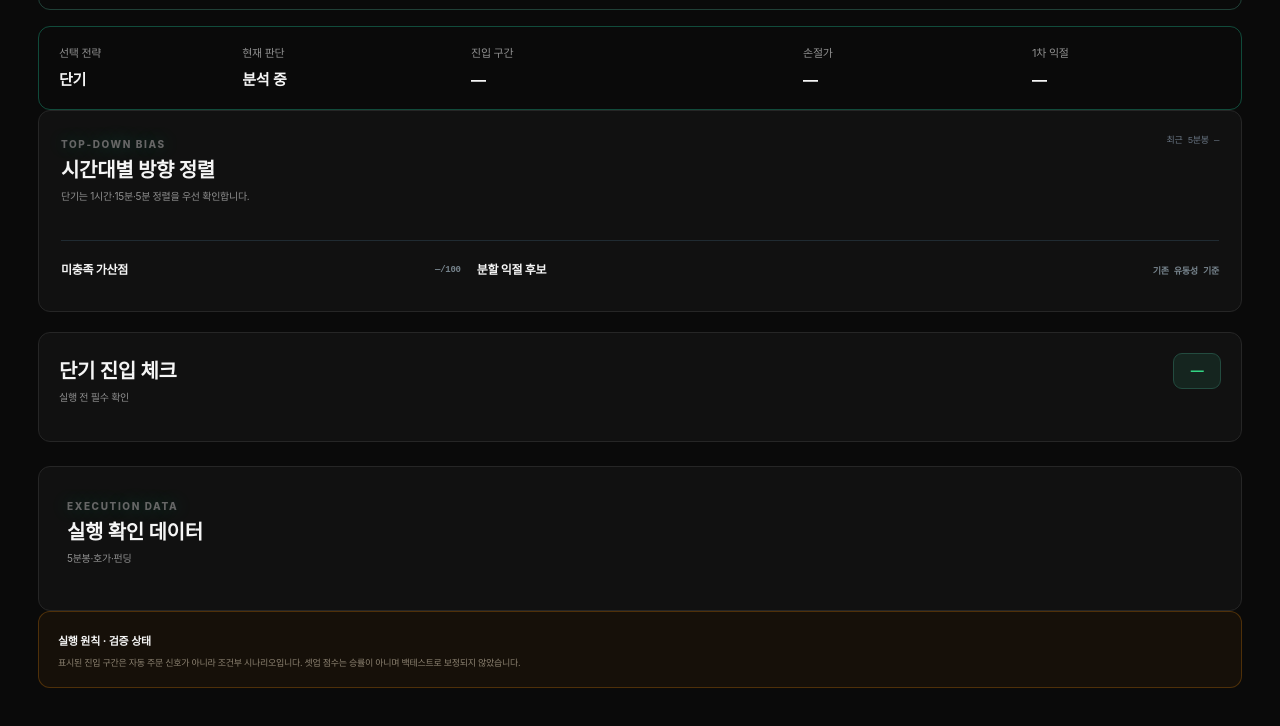
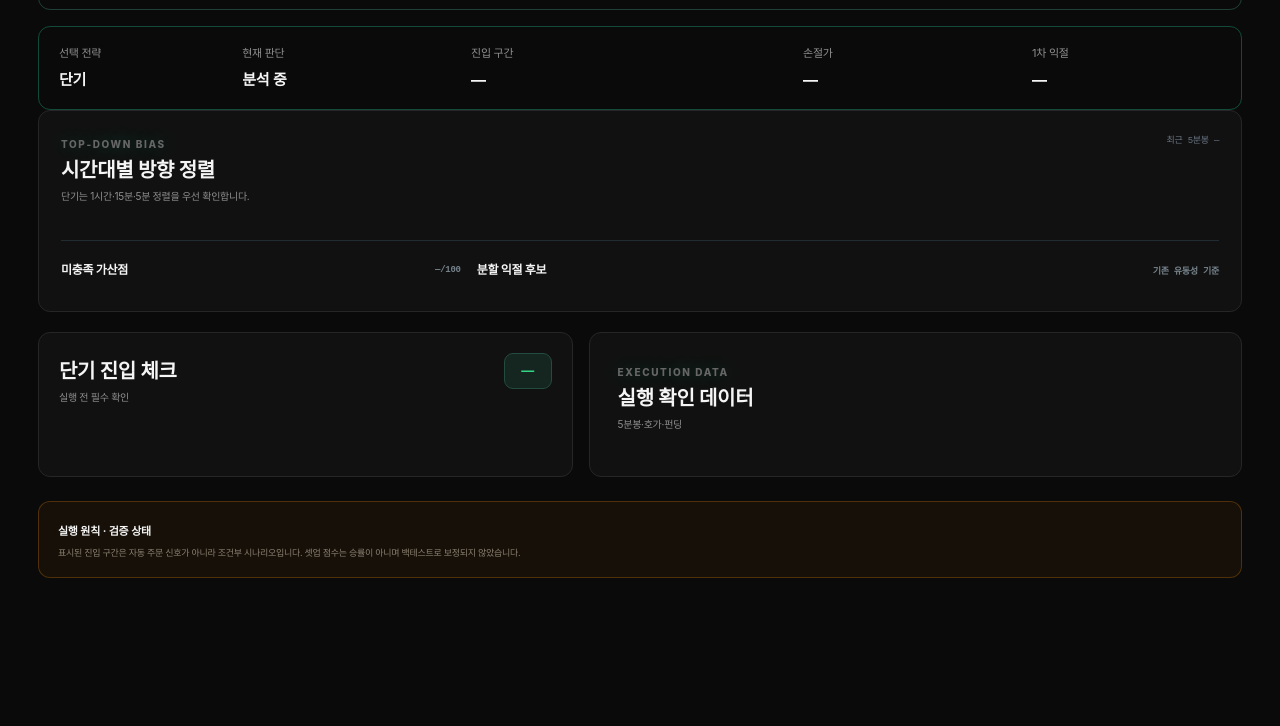
Before and after one commit to brandyaction-ricky/copy-monitor, a website: page bitcoin.html in a window 1280 px wide. Shown: the part 1433-2159 px from the top of the page. After the commit the page ends 2105 px from the top, so only its background shows below. Drawn offline with Linux system fonts and the light colour scheme; no server answers.

Commit message:
style: align checklist and execution data in one row

```diff
--- a/bitcoin.html
+++ b/bitcoin.html
@@ -152,6 +152,7 @@
           </div>
         </section>
 
+        <div class="btc-analysis-row">
           <section class="panel btc-checklist-panel">
             <div class="btc-section-head"><div><h2 id="btcChecklistHeading">단기 진입 체크</h2><p id="btcChecklistGuide">실행 전 필수 확인</p></div><strong id="btcChecklistScore">—</strong></div>
             <div id="btcChecklist" class="btc-checklist"></div>
@@ -161,6 +162,7 @@
             <div class="btc-section-head"><div><p class="eyebrow">EXECUTION DATA</p><h2>실행 확인 데이터</h2><p id="btcDataGuide">5분봉·호가·펀딩</p></div></div>
             <div id="btcMicroData" class="btc-micro-data"></div>
           </section>
+        </div>
 
         <section class="panel btc-disclaimer"><strong>실행 원칙 · 검증 상태</strong><p id="btcExecutionPrinciple">표시된 진입 구간은 자동 주문 신호가 아니라 조건부 시나리오입니다. 셋업 점수는 승률이 아니며 백테스트로 보정되지 않았습니다.</p></section>
       </div>
--- a/trading-execution.css
+++ b/trading-execution.css
@@ -201,9 +201,11 @@
 
 .btc-main-grid { grid-template-columns: minmax(0, 1.65fr) minmax(280px, .55fr); }
 .btc-side-stack { grid-template-columns: 1fr; align-self: start; }
-.btc-checklist-panel { position: sticky; top: 76px; }
+.btc-checklist-panel { position: static; }
+.btc-analysis-row { display: grid; grid-template-columns: minmax(0, .9fr) minmax(0, 1.1fr); align-items: stretch; gap: 16px; margin-bottom: 24px; }
+.btc-analysis-row>.panel { height: 100%; margin: 0; }
 
-.btc-market-data-panel { margin-top: 24px; }
+.btc-market-data-panel { margin-top: 0; }
 .btc-market-data-panel .btc-micro-data { grid-template-columns: repeat(4, minmax(0, 1fr)); }
 .btc-market-data-panel .btc-micro-data .wide { grid-column: span 2; }
 
@@ -271,6 +273,7 @@
 .btc-timeframe-targets>p { grid-column: 1 / -1; margin: 0; padding: 14px; border: 1px dashed #303a41; border-radius: 9px; color: #7d8991; font-size: 9px; line-height: 1.5; }
 
 @media (max-width: 900px) {
+  .btc-analysis-row { grid-template-columns: 1fr; }
   .btc-timeframe-setup { grid-template-columns: 1fr; }
   .btc-symbol-row { align-items: flex-start; flex-direction: column; gap: 8px; }
   .btc-symbol-search { width: 100%; }
```
Also changed, not shown: test/bitcoin-chart-ui.test.js (+8 -0 lines). Lines whose indentation alone changed are shown as unchanged.
